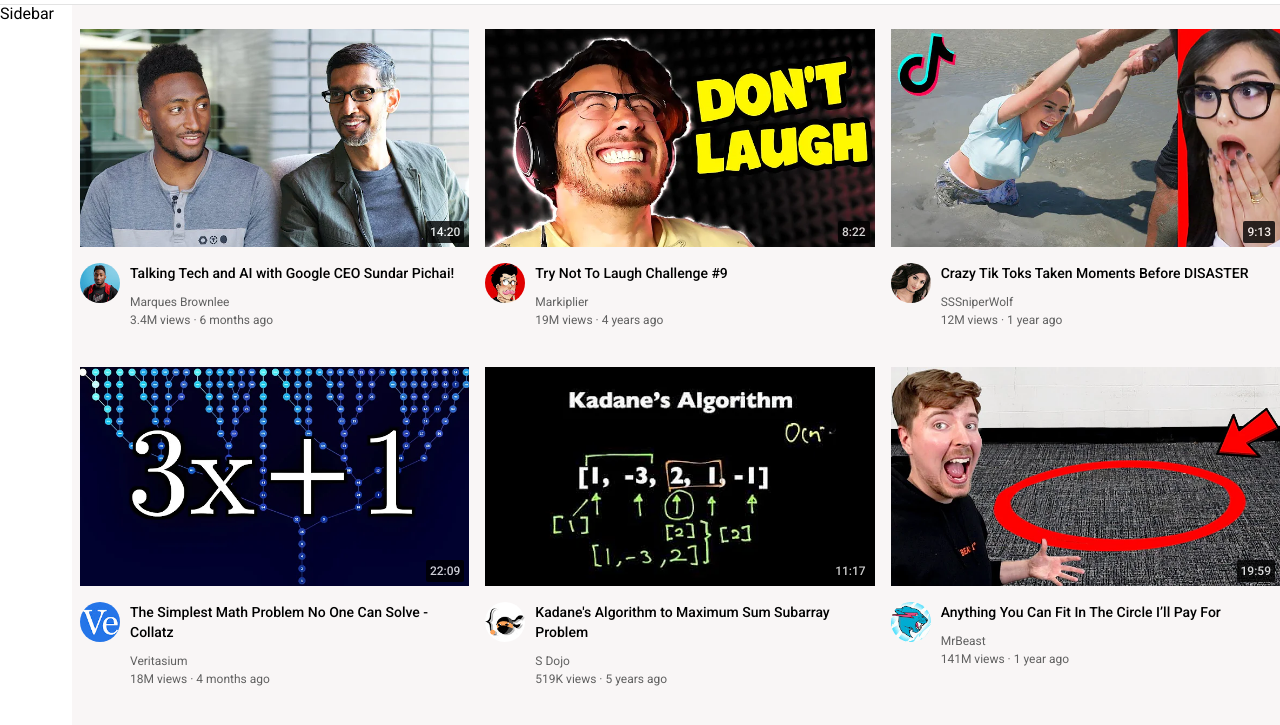
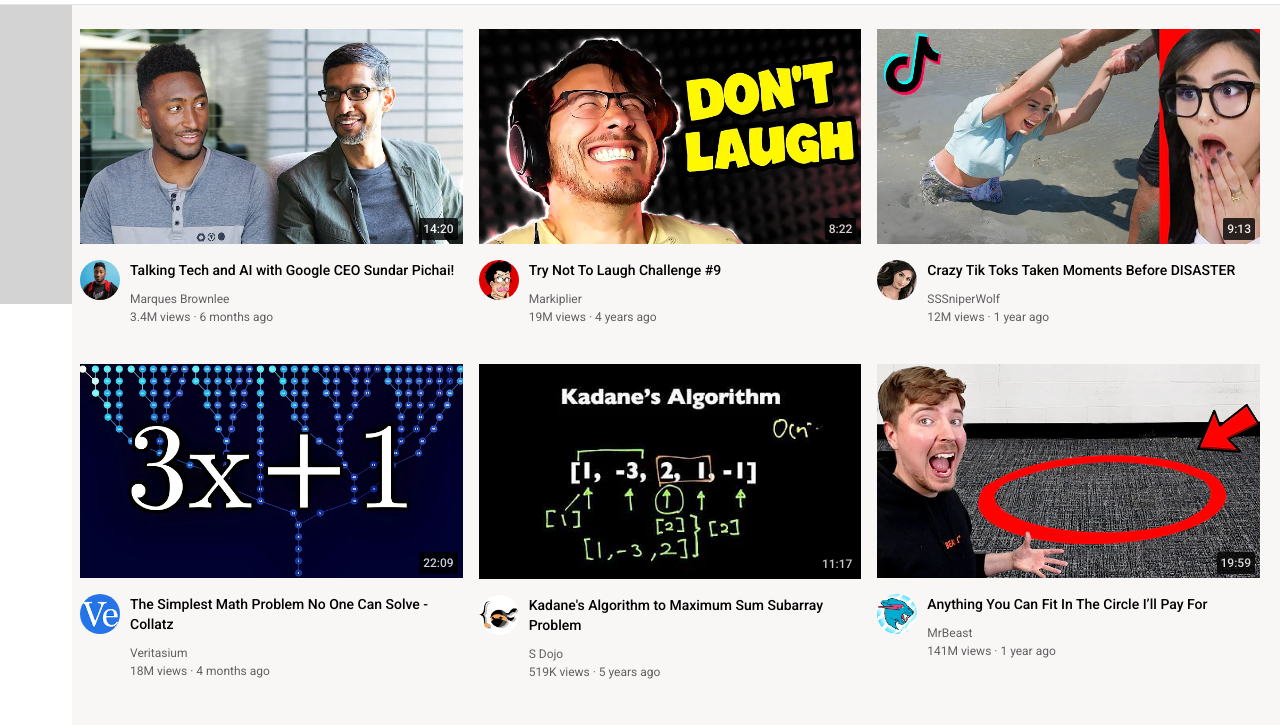
Before and after one commit to ohendarko/HTML_CSS, a plain HTML site: page HTML_SuperSimpledev/youtube.html in a window 1280 px wide. Shown: the part 51-776 px from the top of the page. Drawn offline with Linux system fonts and the light colour scheme.

```diff
--- a/HTML_SuperSimpledev/styles/general.css
+++ b/HTML_SuperSimpledev/styles/general.css
@@ -4,6 +4,7 @@ body {
   padding-top: 80px;
   background-color: rgb(249, 246, 246);
   padding-left: 80px;
+  padding-right: 20px;
 }
 
 p {
--- a/HTML_SuperSimpledev/styles/sidebar.css
+++ b/HTML_SuperSimpledev/styles/sidebar.css
@@ -6,3 +6,8 @@
   background-color: white;
   width: 72px;
 }
+
+.sidebar-link {
+  background-color: lightgray;
+  height: 50px;
+}
--- a/HTML_SuperSimpledev/youtube.html
+++ b/HTML_SuperSimpledev/youtube.html
@@ -48,7 +48,12 @@
     <!--Side bar-->
 
     <div class="sidebar">
-      Sidebar
+      <div class="sidebar-link"></div>
+      <div class="sidebar-link"></div>
+      <div class="sidebar-link"></div>
+      <div class="sidebar-link"></div>
+      <div class="sidebar-link"></div>
+      <div class="sidebar-link"></div>
     </div>
 
     <!--End of Side bar-->
```
